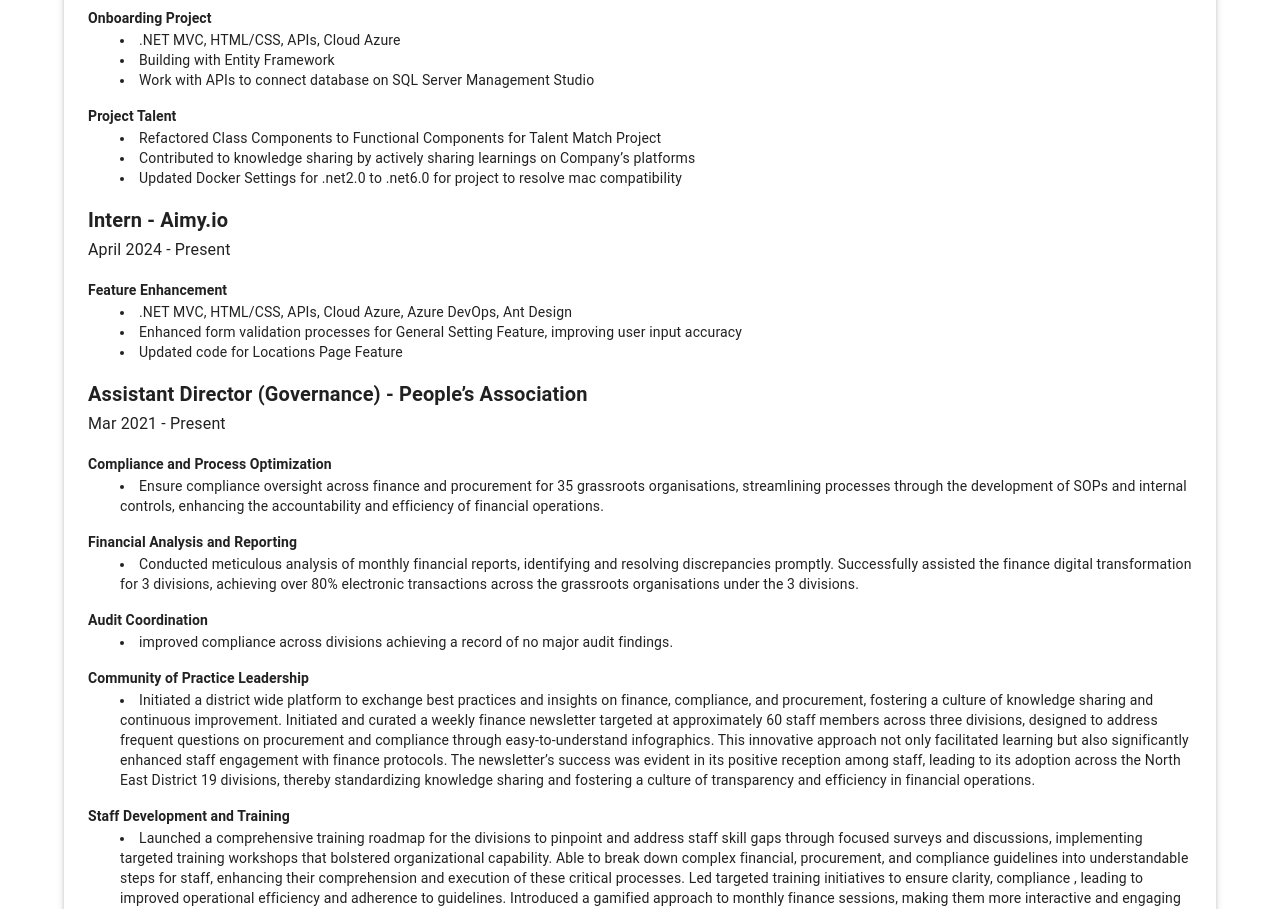
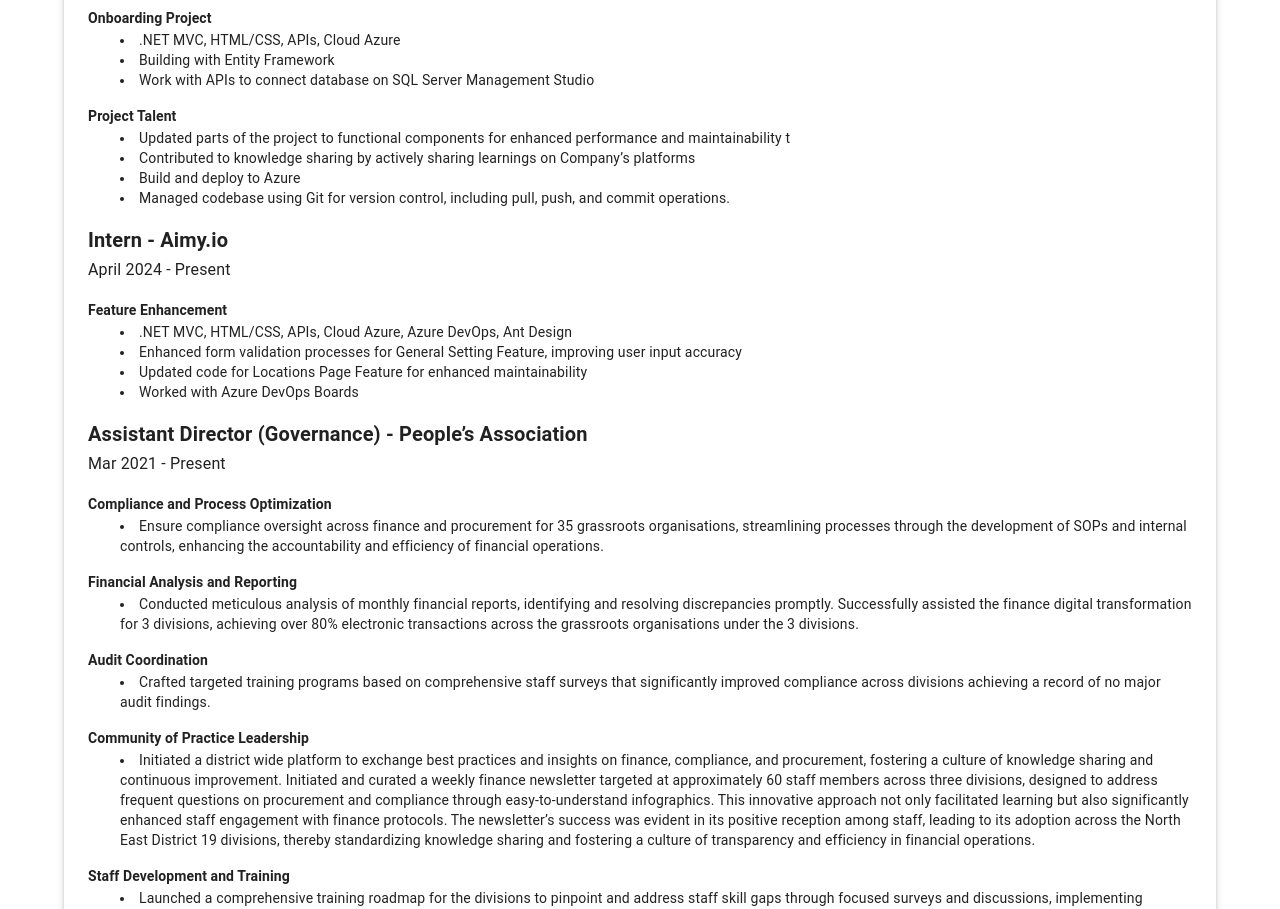
Before and after one commit to joyce-xu-data/joyce-xu-data.github.io, a React (Create React App) app in the folder joyce_xu/: page /Resume in a window 1280 px wide. Shown: the part 640-1549 px from the top of the page. Built offline with nearby package versions, Linux system fonts and the light colour scheme.

Commit message:
updated Resume details

```diff
--- a/joyce_xu/src/components/Resume.jsx
+++ b/joyce_xu/src/components/Resume.jsx
@@ -19,9 +19,10 @@
             {
               title: 'Project Talent',
               descriptions: [
-                'Refactored Class Components to Functional Components for Talent Match Project',
+                'Updated parts of the project to functional components for enhanced performance and maintainability t',
                 'Contributed to knowledge sharing by actively sharing learnings on Company’s platforms',
-                'Updated Docker Settings for .net2.0 to .net6.0 for project to resolve mac compatibility',
+                'Build and deploy to Azure ',
+                'Managed codebase using Git for version control, including pull, push, and commit operations.'
               ],
             },
           ],
@@ -36,7 +37,8 @@
               descriptions: [
                 '.NET MVC, HTML/CSS, APIs, Cloud Azure, Azure DevOps, Ant Design',
                 'Enhanced form validation processes  for General Setting Feature, improving user input accuracy ',
-                'Updated code for Locations Page Feature',
+                'Updated code for Locations Page Feature for enhanced maintainability ',
+                'Worked with Azure DevOps Boards'
               ],
             },
           ],
@@ -61,7 +63,7 @@
               {
                 title: 'Audit Coordination',
                 descriptions: [
-                  'improved compliance across divisions achieving a record of no major audit findings.'
+                  'Crafted targeted training programs based on comprehensive staff surveys that significantly improved compliance across divisions achieving a record of no major audit findings.'
                 ],
               },
               {
```
